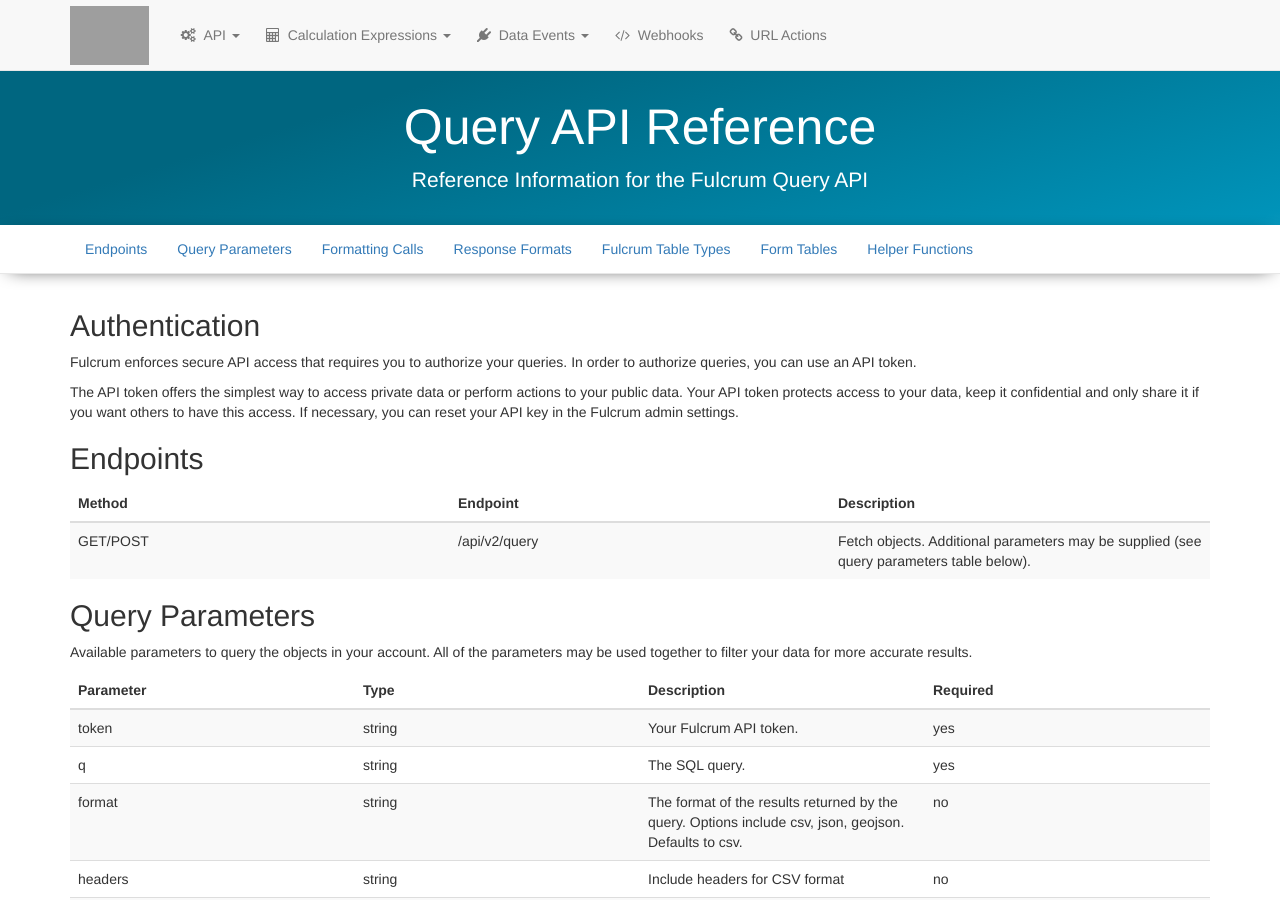
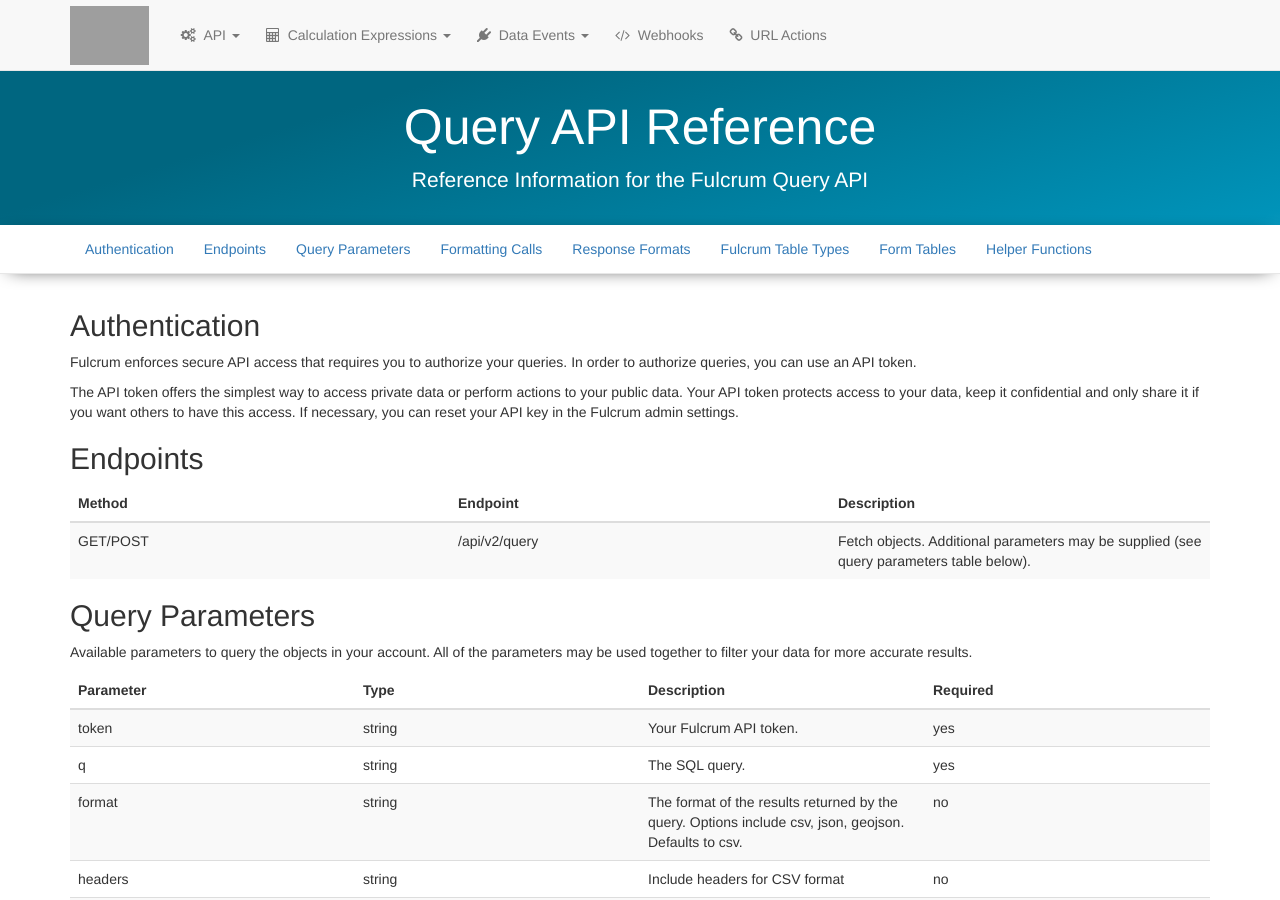
Before and after one commit to rylincoln/developer.fulcrumapp.com, a Jekyll site: the page built from _query-api/reference.md, in a window 1280 px wide and 900 px high. Built offline with Jekyll 4.4.1, drawn with Linux system fonts in a browser that asks for light colours; nearby versions of some CDN libraries; grey boxes are pictures that could not be loaded.

Commit message:
add auth to menu

```diff
--- a/_query-api/reference.md
+++ b/_query-api/reference.md
@@ -6,6 +6,7 @@ title: "Query API Reference"
 description: "Reference Information for the Fulcrum Query API"
 category: section
 menu:
+  - "Authentication": authentication
   - "Endpoints": endpoints
   - "Query Parameters": query-parameters
   - "Formatting Calls": formatting-calls-to-the-query-api
```
